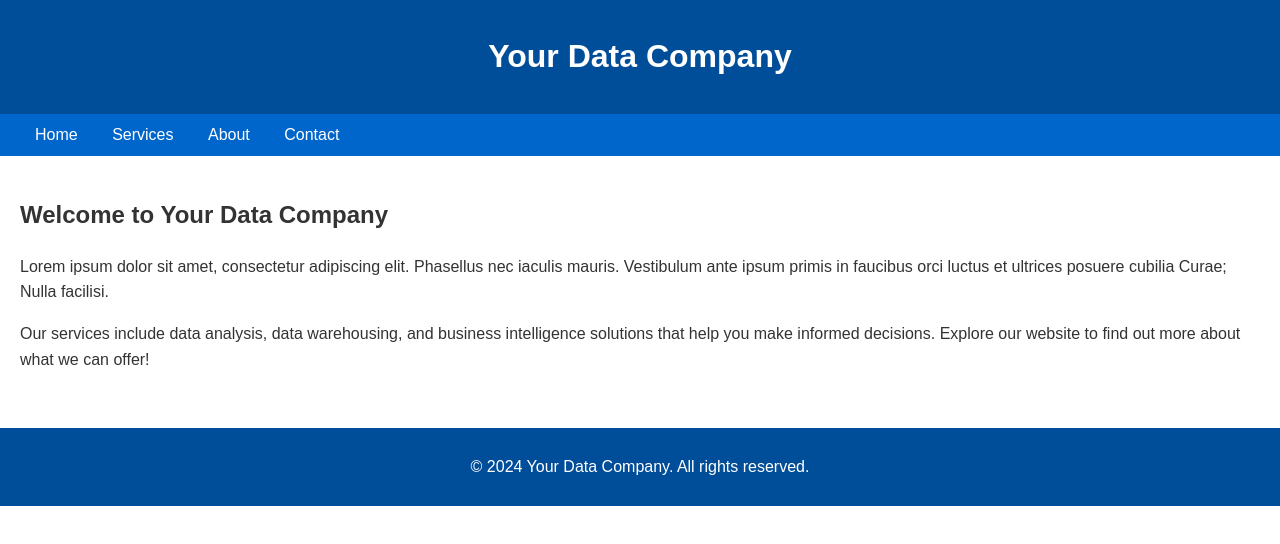
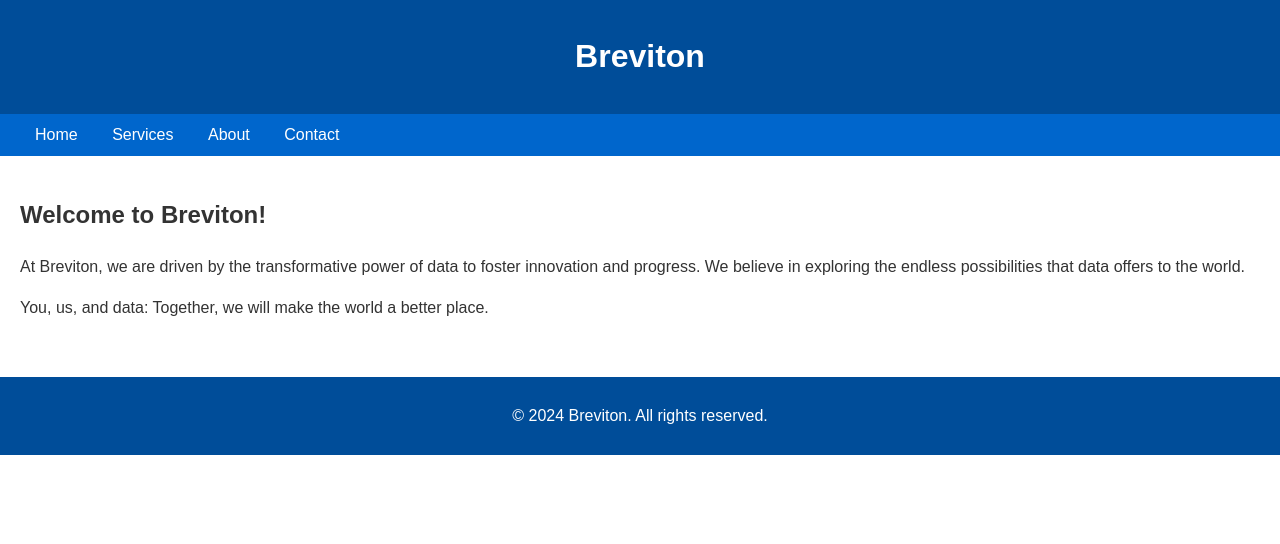
Before and after one commit to pageforbco/pageforbco.github.io, a plain HTML site: page index.html in a window 1280 px wide. Drawn offline with Linux system fonts and the light colour scheme.

Commit message:
changed text

```diff
--- a/index.html
+++ b/index.html
@@ -16,7 +16,7 @@
 </head>
 <body>
     <div class="header">
-        <h1>Your Data Company</h1>
+        <h1>Breviton</h1>
     </div>
     <div class="nav">
         <a href="#home">Home</a>
@@ -25,12 +25,13 @@
         <a href="#contact">Contact</a>
     </div>
     <div class="main">
-        <h2>Welcome to Your Data Company</h2>
-        <p>Lorem ipsum dolor sit amet, consectetur adipiscing elit. Phasellus nec iaculis mauris. Vestibulum ante ipsum primis in faucibus orci luctus et ultrices posuere cubilia Curae; Nulla facilisi.</p>
-        <p>Our services include data analysis, data warehousing, and business intelligence solutions that help you make informed decisions. Explore our website to find out more about what we can offer!</p>
+        <h2>Welcome to Breviton!</h2>
+        <p>At Breviton, we are driven by the transformative power of data to foster innovation and progress. We believe in exploring the endless possibilities that data offers to the world.</p>
+        <p>You, us, and data: Together, we will make the world a better place.</p>
     </div>
+
     <div class="footer">
-        <p>&copy; 2024 Your Data Company. All rights reserved.</p>
+        <p>&copy; 2024 Breviton. All rights reserved.</p>
     </div>
 </body>
 </html>
```
